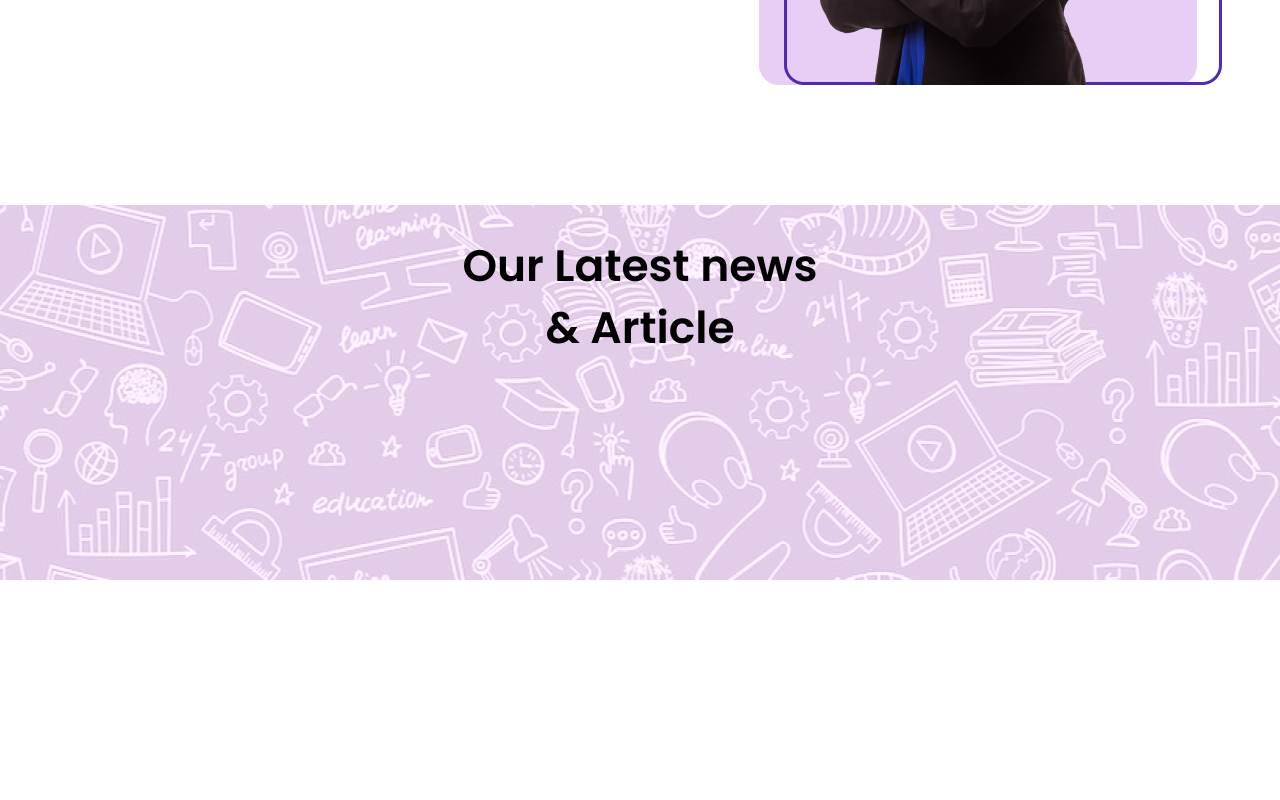
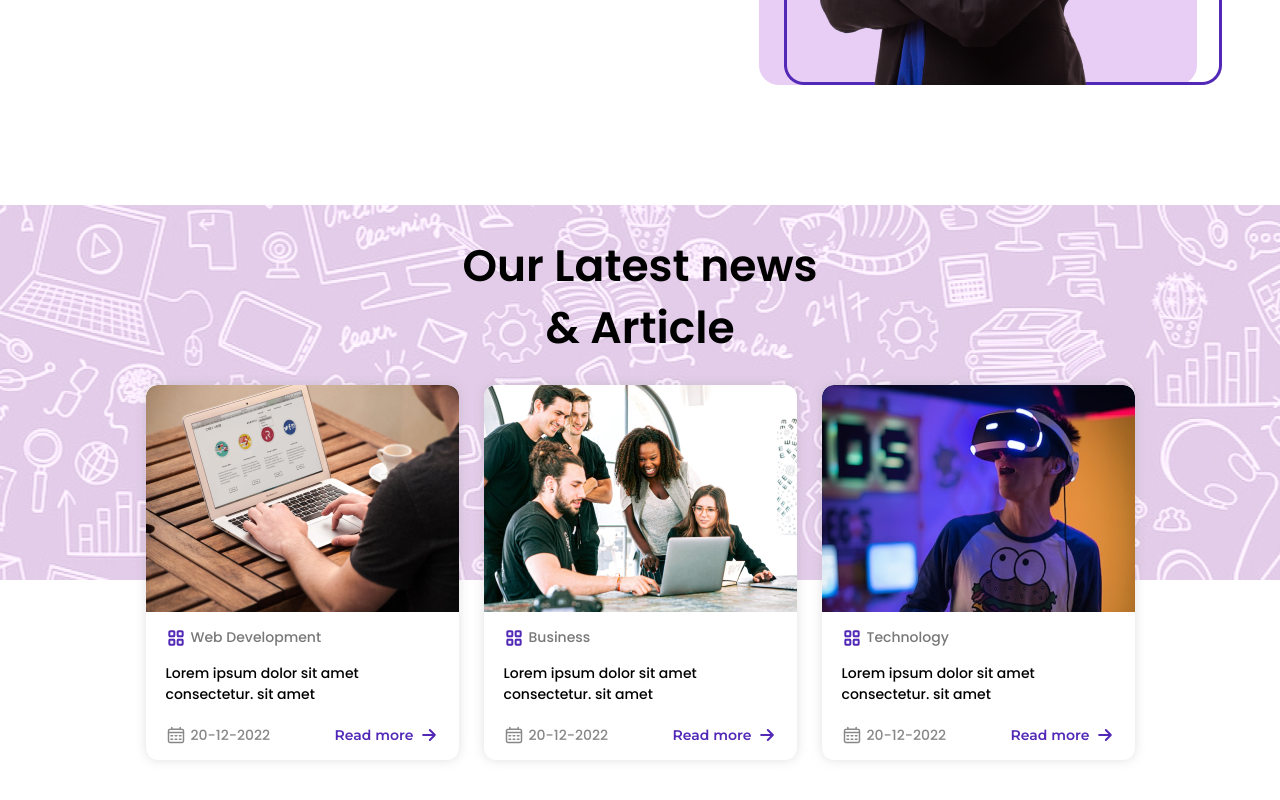
Before and after one commit to vostavhy/landing-tailwind-skills, a website built with Vite: page index.html in a window 1280 px wide. Shown: the part 4326-5126 px from the top of the page. Before the commit the page ends 4906 px from the top, so only its background shows below. Built offline with nearby package versions, Linux system fonts and the light colour scheme; files whose address does not match are found by name.

Commit message:
feat: implement news

```diff
--- a/index.html
+++ b/index.html
@@ -525,7 +525,90 @@
       <div class="min-h-[375px] bg-[url('/images/news/bg-news.jpg')] bg-cover bg-center bg-no-repeat text-center">
         <h2 class="mt-[30px] inline-block max-w-[365px]">Our Latest news & Article</h2>
       </div>
-      <div></div>
+      <!--News Cards-->
+      <div class="m-auto mb-20 mt-[-195px] flex max-w-[989px] justify-between">
+        <!--Card-->
+        <div class="max-w-[313px] overflow-hidden rounded-[12px] shadow-[0px_0px_11px_0px_#9999994D]">
+          <div>
+            <img class="h-auto max-w-full" src="/images/news/news-1.jpg" alt="img" />
+          </div>
+          <div class="px-5 py-[15px]">
+            <div class="flex items-center">
+              <span class="mr-[5px] inline-block h-5 w-5 bg-[url('/images/news/grid.svg')]"></span>
+              <span class="text-[14px] font-medium leading-[21px] text-[#787878]">Web Development</span>
+            </div>
+            <p class="mt-[15px] text-[14px] font-medium leading-[21px]">
+              Lorem ipsum dolor sit amet consectetur. sit amet
+            </p>
+            <div class="mt-5 flex justify-between">
+              <div class="flex items-center justify-start">
+                <span class="mr-[5px] inline-block h-5 w-5 bg-[url('/images/news/calendar.svg')]"></span>
+                <span class="text-[14px] font-medium leading-[17px] text-[#888888]">20-12-2022</span>
+              </div>
+              <a href="#" class="group flex items-center">
+                <span class="font-montserrat text-[14px] font-semibold leading-[17px] text-[#5228B6]">Read more</span>
+                <span
+                  class="ml-[5px] inline-block h-5 w-5 bg-[url('/images/news/arrow.svg')] transition group-hover:translate-x-2"
+                ></span>
+              </a>
+            </div>
+          </div>
+        </div>
+        <!--Card-->
+        <div class="max-w-[313px] overflow-hidden rounded-[12px] shadow-[0px_0px_11px_0px_#9999994D]">
+          <div>
+            <img class="h-auto max-w-full" src="/images/news/news-2.jpg" alt="img" />
+          </div>
+          <div class="px-5 py-[15px]">
+            <div class="flex items-center">
+              <span class="mr-[5px] inline-block h-5 w-5 bg-[url('/images/news/grid.svg')]"></span>
+              <span class="text-[14px] font-medium leading-[21px] text-[#787878]">Business</span>
+            </div>
+            <p class="mt-[15px] text-[14px] font-medium leading-[21px]">
+              Lorem ipsum dolor sit amet consectetur. sit amet
+            </p>
+            <div class="mt-5 flex justify-between">
+              <div class="flex items-center justify-start">
+                <span class="mr-[5px] inline-block h-5 w-5 bg-[url('/images/news/calendar.svg')]"></span>
+                <span class="text-[14px] font-medium leading-[17px] text-[#888888]">20-12-2022</span>
+              </div>
+              <a href="#" class="group flex items-center">
+                <span class="font-montserrat text-[14px] font-semibold leading-[17px] text-[#5228B6]">Read more</span>
+                <span
+                  class="ml-[5px] inline-block h-5 w-5 bg-[url('/images/news/arrow.svg')] transition group-hover:translate-x-2"
+                ></span>
+              </a>
+            </div>
+          </div>
+        </div>
+        <!--Card-->
+        <div class="max-w-[313px] overflow-hidden rounded-[12px] shadow-[0px_0px_11px_0px_#9999994D]">
+          <div>
+            <img class="h-auto max-w-full" src="/images/news/news-3.jpg" alt="img" />
+          </div>
+          <div class="px-5 py-[15px]">
+            <div class="flex items-center">
+              <span class="mr-[5px] inline-block h-5 w-5 bg-[url('/images/news/grid.svg')]"></span>
+              <span class="text-[14px] font-medium leading-[21px] text-[#787878]">Technology</span>
+            </div>
+            <p class="mt-[15px] text-[14px] font-medium leading-[21px]">
+              Lorem ipsum dolor sit amet consectetur. sit amet
+            </p>
+            <div class="mt-5 flex justify-between">
+              <div class="flex items-center justify-start">
+                <span class="mr-[5px] inline-block h-5 w-5 bg-[url('/images/news/calendar.svg')]"></span>
+                <span class="text-[14px] font-medium leading-[17px] text-[#888888]">20-12-2022</span>
+              </div>
+              <a href="#" class="group flex items-center">
+                <span class="font-montserrat text-[14px] font-semibold leading-[17px] text-[#5228B6]">Read more</span>
+                <span
+                  class="ml-[5px] inline-block h-5 w-5 bg-[url('/images/news/arrow.svg')] transition group-hover:translate-x-2"
+                ></span>
+              </a>
+            </div>
+          </div>
+        </div>
+      </div>
     </section>
   </body>
 </html>
```
Also changed, not shown: public/images/news/arrow.svg (renamed from public/images/arrow-right.svg), public/images/news/calendar.svg (added), public/images/news/grid.svg (added).
